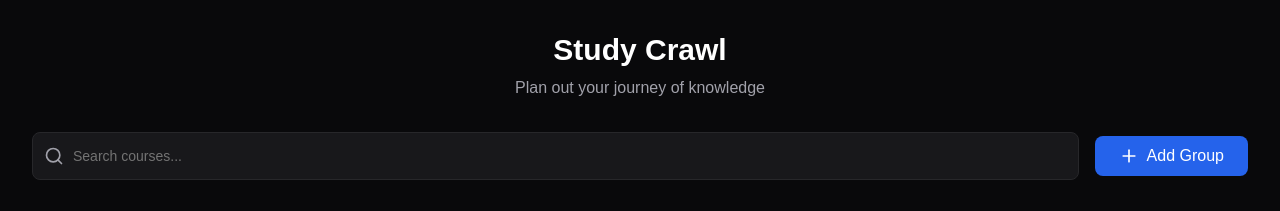
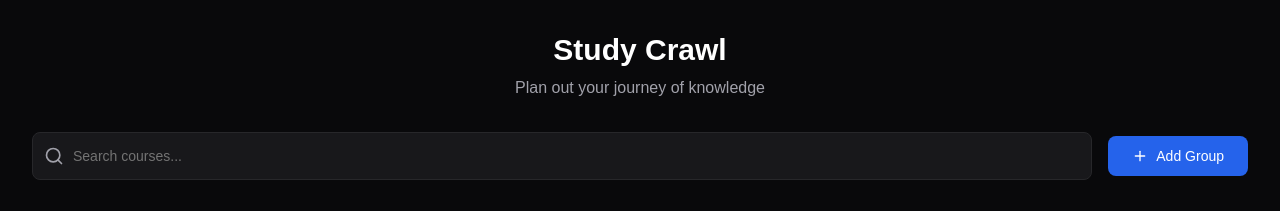
Before and after one commit to Julez14/study-finder, a Next.js app: page / in a window 1280 px wide. Shown: the top 211 px of the page. Built offline with nearby package versions, Linux system fonts and the light colour scheme.

Commit message:
Button fix??

```diff
--- a/components/ui/button.jsx
+++ b/components/ui/button.jsx
@@ -1,82 +1,50 @@
-import React from "react";
+import * as React from "react";
+import { Slot } from "@radix-ui/react-slot";
+import { cva } from "class-variance-authority";
 
-// Utility function to combine class names
-const cn = (...classes) => {
-  return classes.filter(Boolean).join(" ");
-};
+import { cn } from "@/lib/utils";
+
+const buttonVariants = cva(
+  "inline-flex items-center justify-center gap-2 whitespace-nowrap rounded-md text-sm font-medium ring-offset-background transition-colors focus-visible:outline-none focus-visible:ring-2 focus-visible:ring-ring focus-visible:ring-offset-2 disabled:pointer-events-none disabled:opacity-50 [&_svg]:pointer-events-none [&_svg]:size-4 [&_svg]:shrink-0",
+  {
+    variants: {
+      variant: {
+        default: "bg-primary text-primary-foreground hover:bg-primary/90",
+        destructive:
+          "bg-destructive text-destructive-foreground hover:bg-destructive/90",
+        outline:
+          "border border-input bg-background hover:bg-accent hover:text-accent-foreground",
+        secondary:
+          "bg-secondary text-secondary-foreground hover:bg-secondary/80",
+        ghost: "hover:bg-accent hover:text-accent-foreground",
+        link: "text-primary underline-offset-4 hover:underline",
+      },
+      size: {
+        default: "h-10 px-4 py-2",
+        sm: "h-9 rounded-md px-3",
+        lg: "h-11 rounded-md px-8",
+        icon: "h-10 w-10",
+      },
+    },
+    defaultVariants: {
+      variant: "default",
+      size: "default",
+    },
+  }
+);
 
 const Button = React.forwardRef(
-  (
-    {
-      className,
-      variant = "default",
-      size = "default",
-      children,
-      disabled,
-      loading,
-      ...props
-    },
-    ref
-  ) => {
-    const variants = {
-      default: "bg-blue-600 hover:bg-blue-700 text-white",
-      secondary: "bg-zinc-800 hover:bg-zinc-700 text-white",
-      outline: "border border-zinc-800 hover:bg-zinc-800/50 text-white",
-      ghost: "hover:bg-zinc-800/50 text-white",
-      destructive: "bg-red-600 hover:bg-red-700 text-white",
-    };
-
-    const sizes = {
-      default: "h-10 px-4 py-2",
-      sm: "h-8 px-3 text-sm",
-      lg: "h-12 px-6 text-lg",
-      icon: "h-10 w-10",
-    };
-
+  ({ className, variant, size, asChild = false, ...props }, ref) => {
+    const Comp = asChild ? Slot : "button";
     return (
-      <button
-        className={cn(
-          "inline-flex items-center justify-center rounded-lg font-medium transition-colors",
-          "focus:outline-none focus:ring-2 focus:ring-blue-500 focus:ring-offset-2",
-          "disabled:opacity-50 disabled:pointer-events-none",
-          variants[variant],
-          sizes[size],
-          className
-        )}
-        disabled={disabled || loading}
+      <Comp
+        className={cn(buttonVariants({ variant, size, className }))}
         ref={ref}
         {...props}
-      >
-        {loading && (
-          <svg
-            className="animate-spin -ml-1 mr-2 h-4 w-4"
-            xmlns="http://www.w3.org/2000/svg"
-            fill="none"
-            viewBox="0 0 24 24"
-          >
-            <circle
-              className="opacity-25"
-              cx="12"
-              cy="12"
-              r="10"
-              stroke="currentColor"
-              strokeWidth="4"
-            />
-            <path
-              className="opacity-75"
-              fill="currentColor"
-              d="M4 12a8 8 0 018-8V0C5.373 0 0 5.373 0 12h4z"
-            />
-          </svg>
-        )}
-        {children}
-      </button>
+      />
     );
   }
 );
-
 Button.displayName = "Button";
 
-// Export both as default and named export
-export { Button };
-export default Button;
+export { Button, buttonVariants };
```
